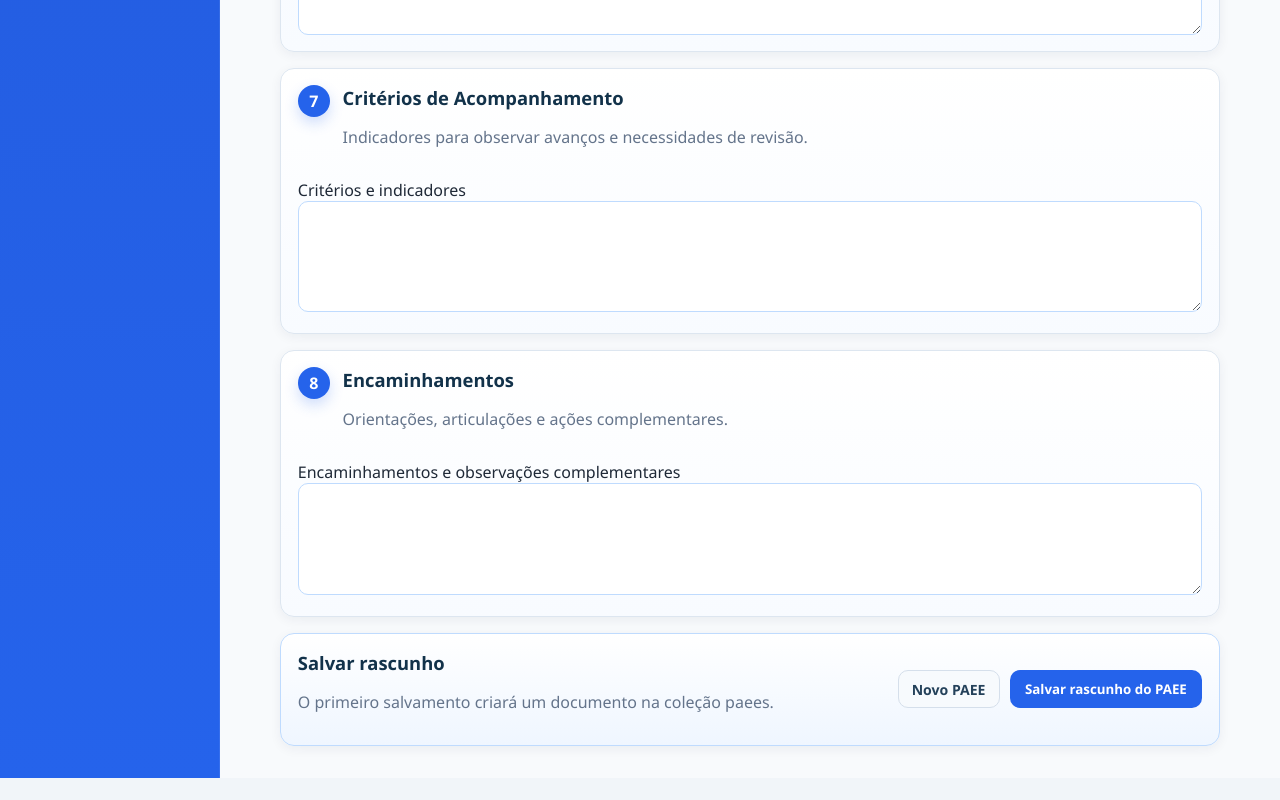
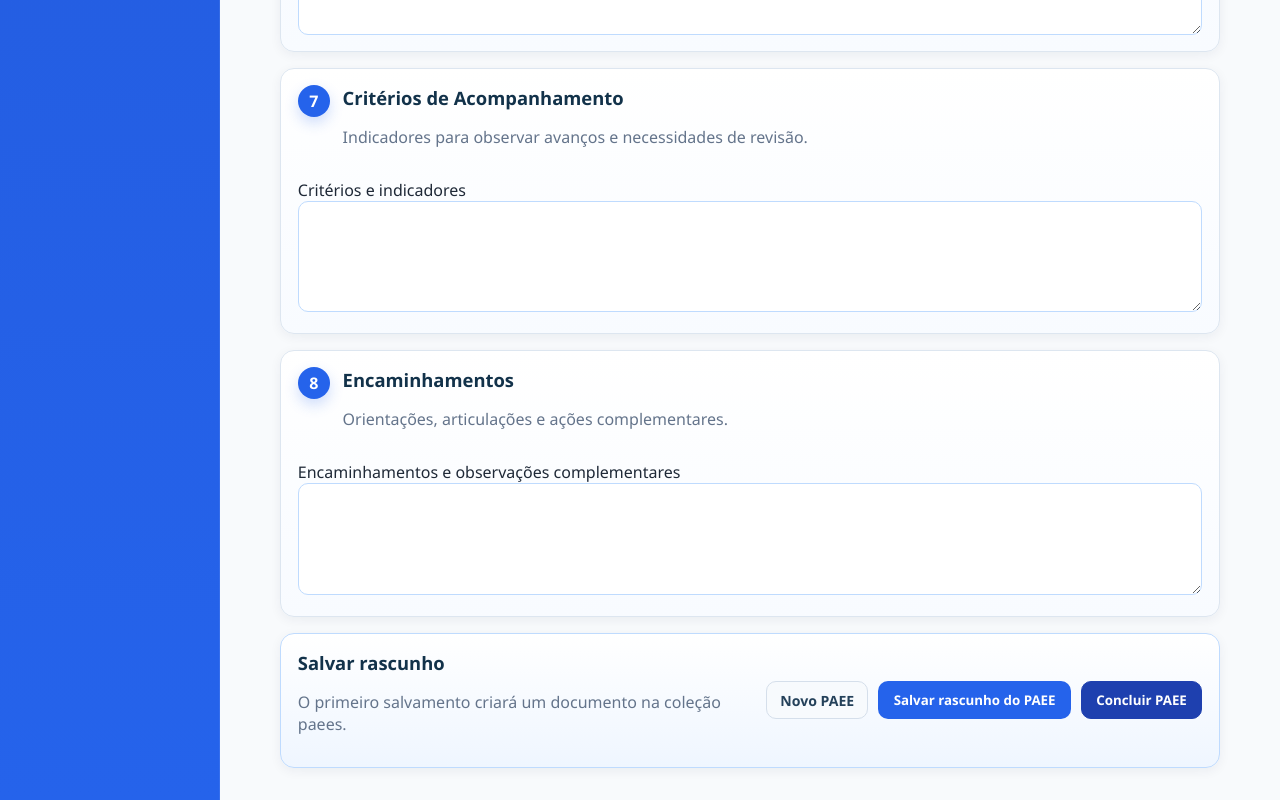
Before and after one commit to terezinhasouzacosta-netizen/aee-registro-eraa, a React (Vite) app: page /paee in a window 1280 px wide. Shown: the part 4949-5749 px from the top of the page. Before the commit the page ends 5727 px from the top, so only its background shows below. Built offline with nearby package versions, Linux system fonts and the light colour scheme; no server answers; the database is empty; sample sign-in values are in the browser's storage.

Commit message:
Ativa conclusão do PAEE

```diff
--- a/src/pages/PAEEPage.jsx
+++ b/src/pages/PAEEPage.jsx
@@ -10,6 +10,8 @@ import {
 import { podeVisualizarMetas } from "../utils/permissions";
 
 const PAEE_RASCUNHO_ID_KEY = "paeeRascunhoId";
+const MENSAGEM_CAMPOS_MINIMOS =
+  "Antes de concluir o PAEE, preencha os campos mínimos: identificação do estudante, ano letivo, período, síntese diagnóstica, pelo menos um objetivo, estratégias pedagógicas e critérios de acompanhamento.";
 
 const STATUS_GERAL_OPTIONS = [
   { value: "rascunho", label: "Rascunho" },
@@ -100,6 +102,28 @@ function formatarDataLista(valor, incluirHora = false) {
 function obterLabelStatus(statusGeral) {
   return (
     STATUS_GERAL_OPTIONS.find((status) => status.value === statusGeral)?.label || "Rascunho"
+  );
+}
+
+function obterDataAtualIsoLocal() {
+  const agora = new Date();
+  const dataLocal = new Date(agora.getTime() - agora.getTimezoneOffset() * 60 * 1000);
+  return dataLocal.toISOString().slice(0, 10);
+}
+
+function possuiCamposMinimosParaConclusao(form) {
+  const possuiObjetivo = form.objetivos.some((objetivo) =>
+    limparTexto(objetivo.objetivoEspecifico),
+  );
+
+  return Boolean(
+    limparTexto(form.alunoNome || form.identificacaoEstudante.nome) &&
+      limparTexto(form.anoLetivo) &&
+      limparTexto(form.periodo) &&
+      limparTexto(form.sinteseDiagnostica) &&
+      possuiObjetivo &&
+      limparTexto(form.estrategiasPedagogicas) &&
+      limparTexto(form.criteriosAcompanhamento),
   );
 }
 
@@ -246,6 +270,7 @@ function PAEEPage() {
   const [carregandoLista, setCarregandoLista] = useState(false);
   const [abrindoPaeeId, setAbrindoPaeeId] = useState("");
   const [salvando, setSalvando] = useState(false);
+  const [concluindo, setConcluindo] = useState(false);
   const [feedback, setFeedback] = useState("");
   const [aviso, setAviso] = useState("");
   const [erro, setErro] = useState("");
@@ -399,7 +424,7 @@ function PAEEPage() {
 
   const handleSalvarRascunho = async (event) => {
     event.preventDefault();
-    if (!currentUser || salvando) return;
+    if (!currentUser || salvando || concluindo) return;
 
     setSalvando(true);
     setFeedback("");
@@ -434,6 +459,55 @@ function PAEEPage() {
     setErro("");
     setAviso("");
     setFeedback("Novo PAEE iniciado.");
+  };
+
+  const handleConcluirPaee = async () => {
+    if (!currentUser || salvando || concluindo) return;
+
+    setFeedback("");
+    setAviso("");
+    setErro("");
+
+    if (!possuiCamposMinimosParaConclusao(form)) {
+      setErro(MENSAGEM_CAMPOS_MINIMOS);
+      return;
+    }
+
+    const confirmou = window.confirm(
+      "Deseja concluir este PAEE? Confira se o plano foi revisado e validado pela professora do AEE.",
+    );
+
+    if (!confirmou) return;
+
+    setConcluindo(true);
+
+    try {
+      const dataConclusao = obterDataAtualIsoLocal();
+      const formConcluido = {
+        ...form,
+        statusGeral: "concluido",
+        dataConclusao,
+      };
+      const payload = montarPayload(formConcluido, currentUser);
+      let idAtual = paeeId;
+
+      if (idAtual) {
+        await atualizarPaee(idAtual, payload);
+      } else {
+        idAtual = await criarPaee(payload);
+        setPaeeId(idAtual);
+        salvarPaeeIdLocal(idAtual);
+      }
+
+      setForm(formConcluido);
+      setFeedback("PAEE concluído com sucesso.");
+      await carregarPaeesSalvos();
+    } catch (error) {
+      console.error("[PAEEPage] Erro ao concluir PAEE", error);
+      setErro("Não foi possível concluir o PAEE. Tente novamente.");
+    } finally {
+      setConcluindo(false);
+    }
   };
 
   const handleAbrirPaee = async (id) => {
@@ -484,7 +558,12 @@ function PAEEPage() {
           <h1>PAEE — Plano de Atendimento Educacional Especializado</h1>
           <p>Primeira versão funcional para preenchimento manual e salvamento de rascunho.</p>
         </div>
-        <button type="button" className="btn-secondary" onClick={handleNovoPaee}>
+        <button
+          type="button"
+          className="btn-secondary"
+          onClick={handleNovoPaee}
+          disabled={salvando || concluindo}
+        >
           Novo PAEE
         </button>
       </header>
@@ -492,6 +571,12 @@ function PAEEPage() {
       {feedback ? <p className="toast-success">{feedback}</p> : null}
       {erro ? <p className="toast-error">{erro}</p> : null}
       {aviso ? <div className="paee-note">{aviso}</div> : null}
+      {!carregando && form.statusGeral === "concluido" ? (
+        <div className="paee-concluido-note">
+          Este PAEE está marcado como Concluído. O plano abaixo é a versão validada para
+          acompanhamento pedagógico.
+        </div>
+      ) : null}
 
       {carregando ? (
         <section className="panel">
@@ -619,9 +704,14 @@ function PAEEPage() {
                   name="statusGeral"
                   value={form.statusGeral}
                   onChange={handleCampoPrincipal}
+                  disabled={form.statusGeral === "concluido"}
                 >
                   {STATUS_GERAL_OPTIONS.map((status) => (
-                    <option key={status.value} value={status.value}>
+                    <option
+                      key={status.value}
+                      value={status.value}
+                      disabled={status.value === "concluido" && form.statusGeral !== "concluido"}
+                    >
                       {status.label}
                     </option>
                   ))}
@@ -1012,11 +1102,24 @@ function PAEEPage() {
               </p>
             </div>
             <div className="form-actions">
-              <button type="button" className="btn-secondary" onClick={handleNovoPaee}>
+              <button
+                type="button"
+                className="btn-secondary"
+                onClick={handleNovoPaee}
+                disabled={salvando || concluindo}
+              >
                 Novo PAEE
               </button>
-              <button type="submit" disabled={salvando}>
+              <button type="submit" disabled={salvando || concluindo}>
                 {salvando ? "Salvando..." : "Salvar rascunho do PAEE"}
+              </button>
+              <button
+                type="button"
+                className="paee-concluir-button"
+                onClick={handleConcluirPaee}
+                disabled={salvando || concluindo || form.statusGeral === "concluido"}
+              >
+                {concluindo ? "Concluindo..." : "Concluir PAEE"}
               </button>
             </div>
           </section>
--- a/src/styles/global.css
+++ b/src/styles/global.css
@@ -2441,6 +2441,16 @@ textarea:focus {
   font-weight: 500;
 }
 
+.paee-page .paee-concluido-note {
+  margin-bottom: 1rem;
+  border: 1px solid #86efac;
+  border-radius: 12px;
+  padding: 0.9rem 1rem;
+  background: #f0fdf4;
+  color: #166534;
+  font-weight: 600;
+}
+
 .paee-page .paee-card {
   background: linear-gradient(180deg, #ffffff 0%, #f8fbff 100%);
 }
@@ -2653,6 +2663,17 @@ textarea:focus {
   flex-shrink: 0;
 }
 
+.paee-page .paee-concluir-button {
+  border-color: #1e40af;
+  background: #1e40af;
+  color: #ffffff;
+}
+
+.paee-page .paee-concluir-button:hover:not(:disabled) {
+  border-color: #1e3a8a;
+  background: #1e3a8a;
+}
+
 .estudo-caso-page .estudo-caso-note {
   border: 1px dashed #bfdbfe;
   border-radius: 14px;
```
